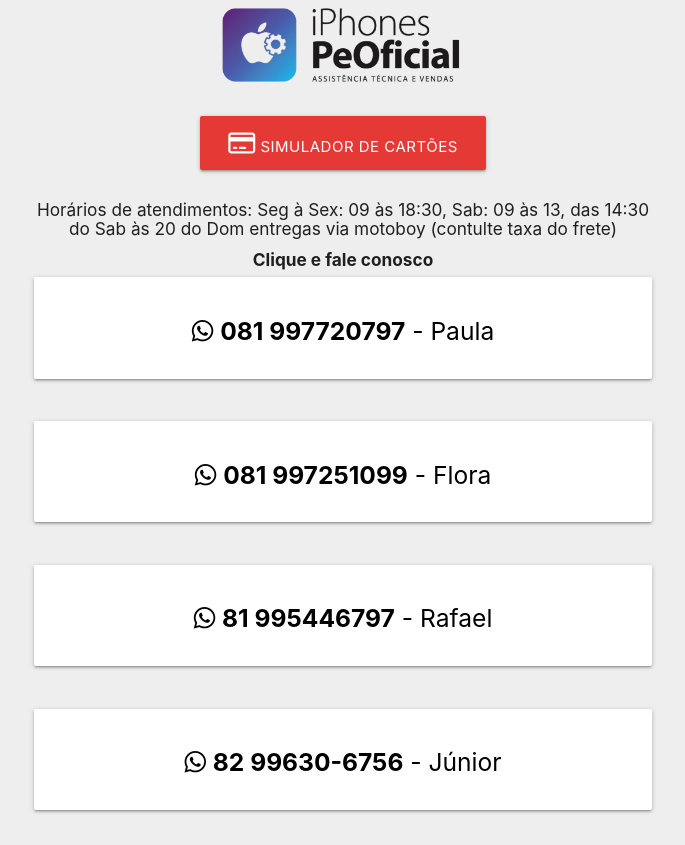
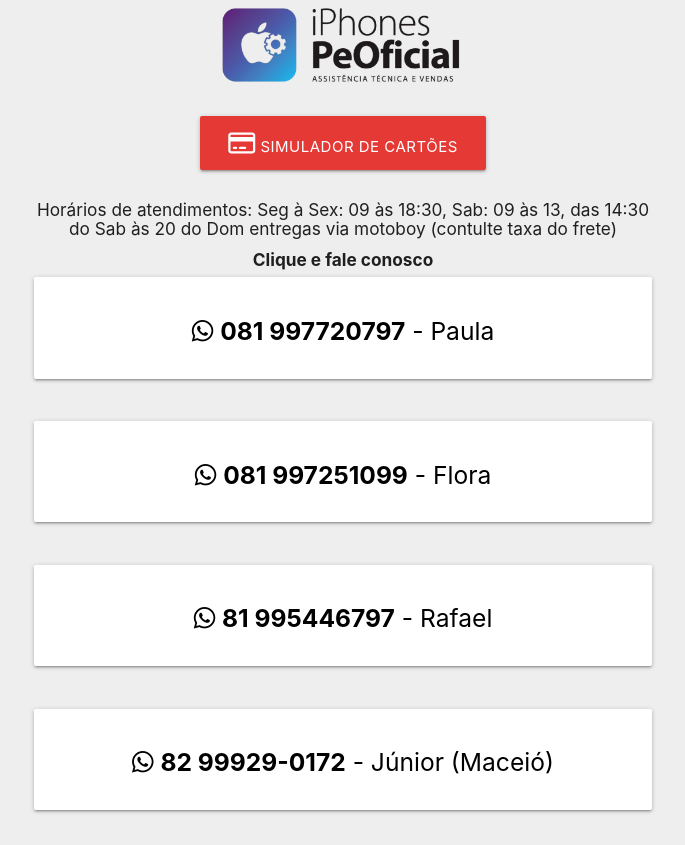
Before and after one commit to joaopaulojpos/joaopaulojpos.github.io, a plain HTML site: page index.html in a window 1280 px wide. Shown: the whole page, without its empty margins (297-982 px from the left). Drawn offline with nearby package versions, Linux system fonts and the light colour scheme.

Commit message:
inserido novo numero de maceio

```diff
--- a/index.html
+++ b/index.html
@@ -72,7 +72,7 @@
             <a href="http://bit.ly/iphonespeoficialmaceio" target="_blank">
           <div class="card white center-align">
             <div class="card-content">
-                 <h5 class="black-text"> <i class="fa fa-whatsapp" aria-hidden="true"></i> <b>82 99630-6756</b> - Júnior </h5>
+                 <h5 class="black-text"> <i class="fa fa-whatsapp" aria-hidden="true"></i> <b>82 99929-0172</b> - Júnior (Maceió)</h5>
             </div>
           </div>
             </a>
```
